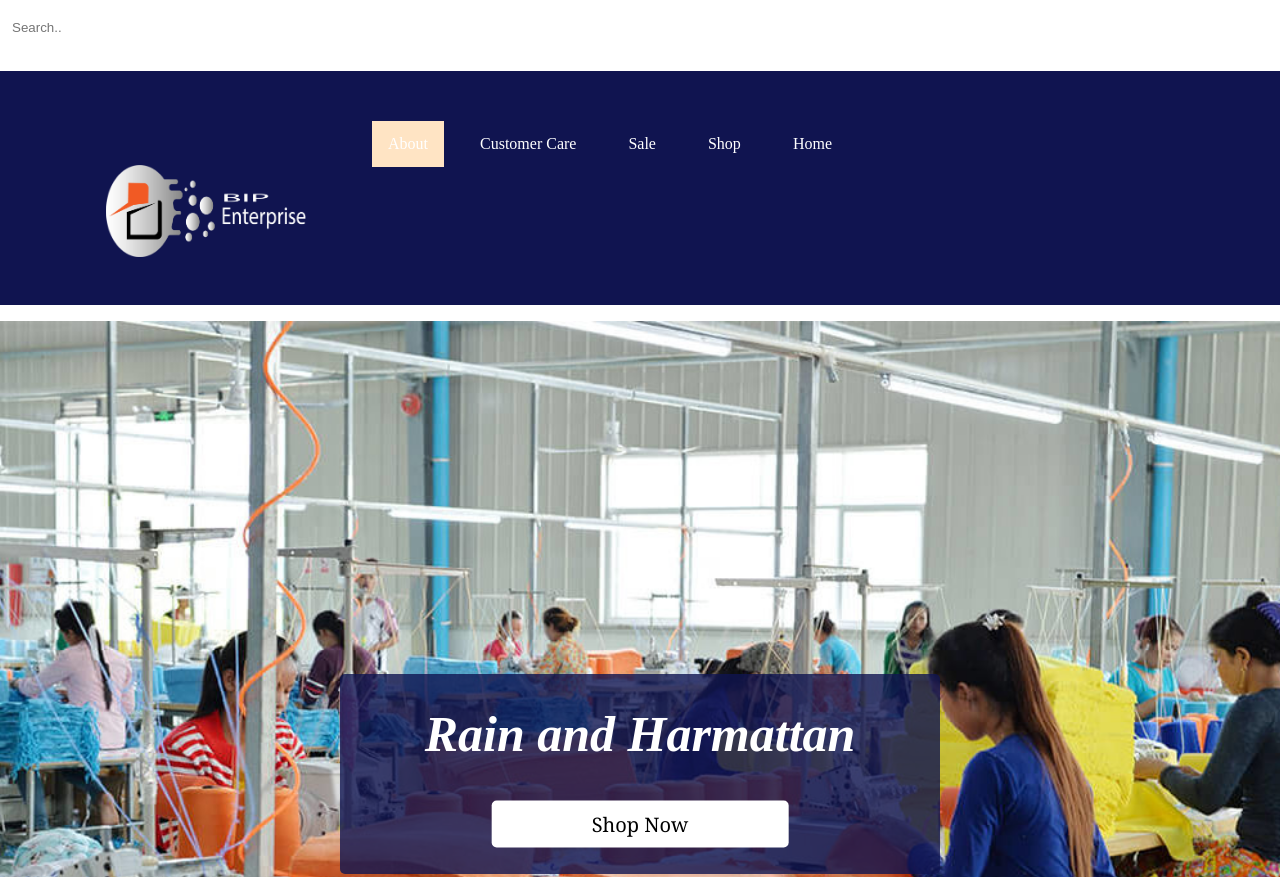
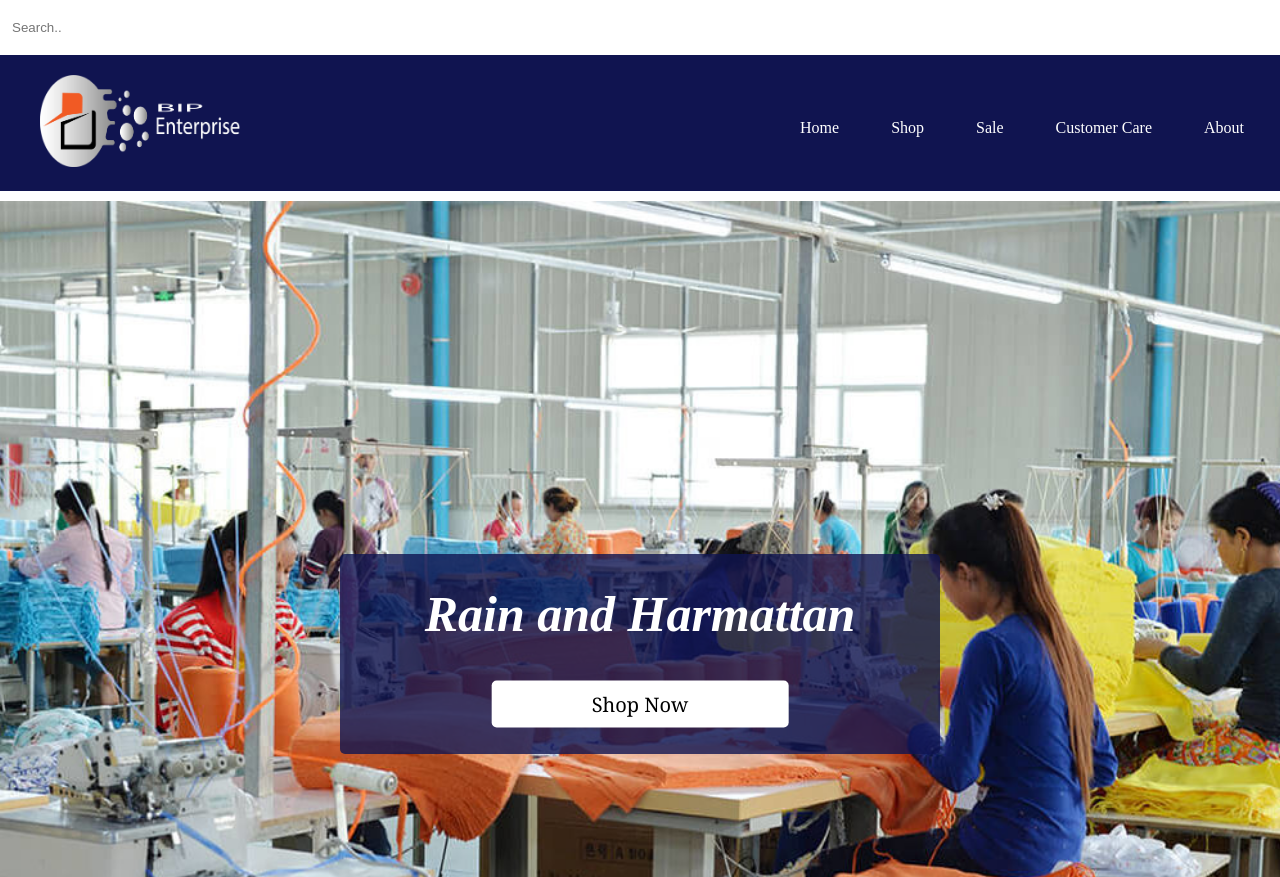
Before and after one commit to ibuchi/bip, a plain HTML site: page index.html in a window 1280 px wide. Shown: the top 877 px of the page. Drawn offline with Linux system fonts and the light colour scheme.

Commit message:
modification 2

```diff
--- a/css/index.css
+++ b/css/index.css
@@ -17,29 +17,16 @@ input[type=text] {
 input[type=text]:focus {
     width: 100%;
 }
-/*
 
-header {
-    background-color:rgba(16, 20, 80);
-    min-width: 100vw;
-    margin-top: 10px;
-}
 
-ul {
-    list-style-type: none;
-    margin: 0;
-    padding: 0;
-    overflow: hidden;
-
-  } */
-
-  .navi {
+/* for the navigation bar */
+.navi {
       background-color: rgba(16, 20, 80);
       overflow: hidden;
   }
 
 .navi a {
-    float: left;
+    float: right;
     display: block;
     color: white;
     text-align: center;
@@ -52,11 +39,6 @@ ul {
   .navi a:hover {
       background-color: coral;
       transition-duration: 0.6s;
-  }
-
-  .navi a.active {
-      background-color: bisque;
-      color: white;
   }
 
   .navi .icon {
@@ -86,9 +68,8 @@ ul {
 }
 
 
-
 .logo{
-    padding: 30px;
+    padding: 20px;
     margin-left: 20px;
 }
 
--- a/index.html
+++ b/index.html
@@ -37,16 +37,17 @@
         <header>
 
             <nav>
-                <ul id="myNavi" class="navi">
-                    <a><img src="images/BIP 2.png" alt="BIP logo" width="200px" class="logo"></a>
-                    <a href="#hyperlink" class="active">About</a>
+                <div id="myNavi" class="navi">
+                    <img src="images/BIP 2.png" alt="BIP logo" width="200px" class="logo">
+                    <a href="#hyperlink">About</a>
                     <a href="#hyperlink">Customer Care</a>
                     <a href="#hyperlink">Sale</a>
                     <a href="#hyperlink">Shop</a>
                     <a href="#hyperlink">Home</a>
-                    <a href="javascript:void(0);" class="icon" onclick="myFunction()"><i class="fa fa-bars"></i>
-                </ul>
+                    <a href="javascript:void(0);" class="icon" onclick="myFunction()"><i class="fa fa-bars"></i></a>
+                </div>
             </nav>
+
 <script>
     function myFunction() {
         var x = document.getElementById("myNavi");
```
